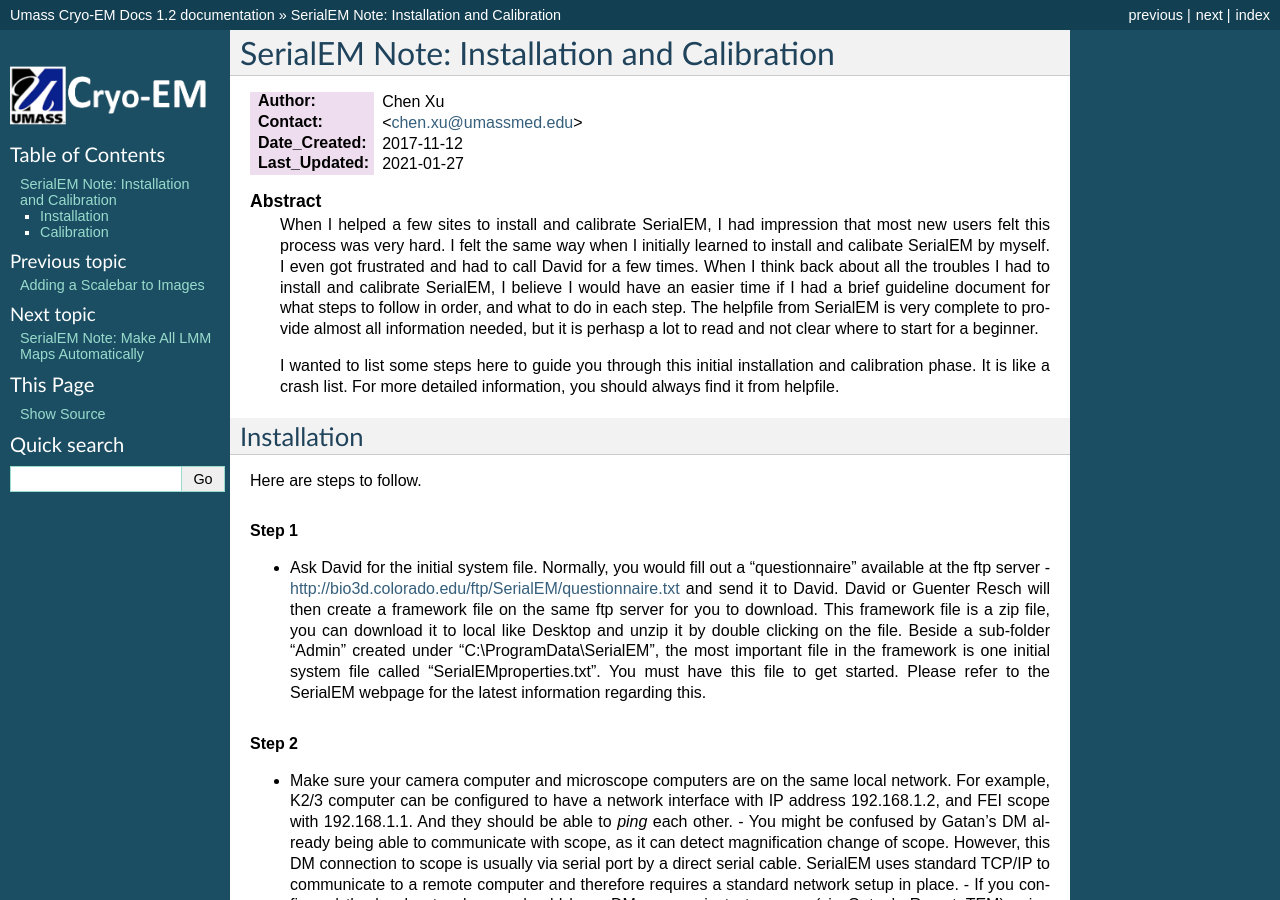
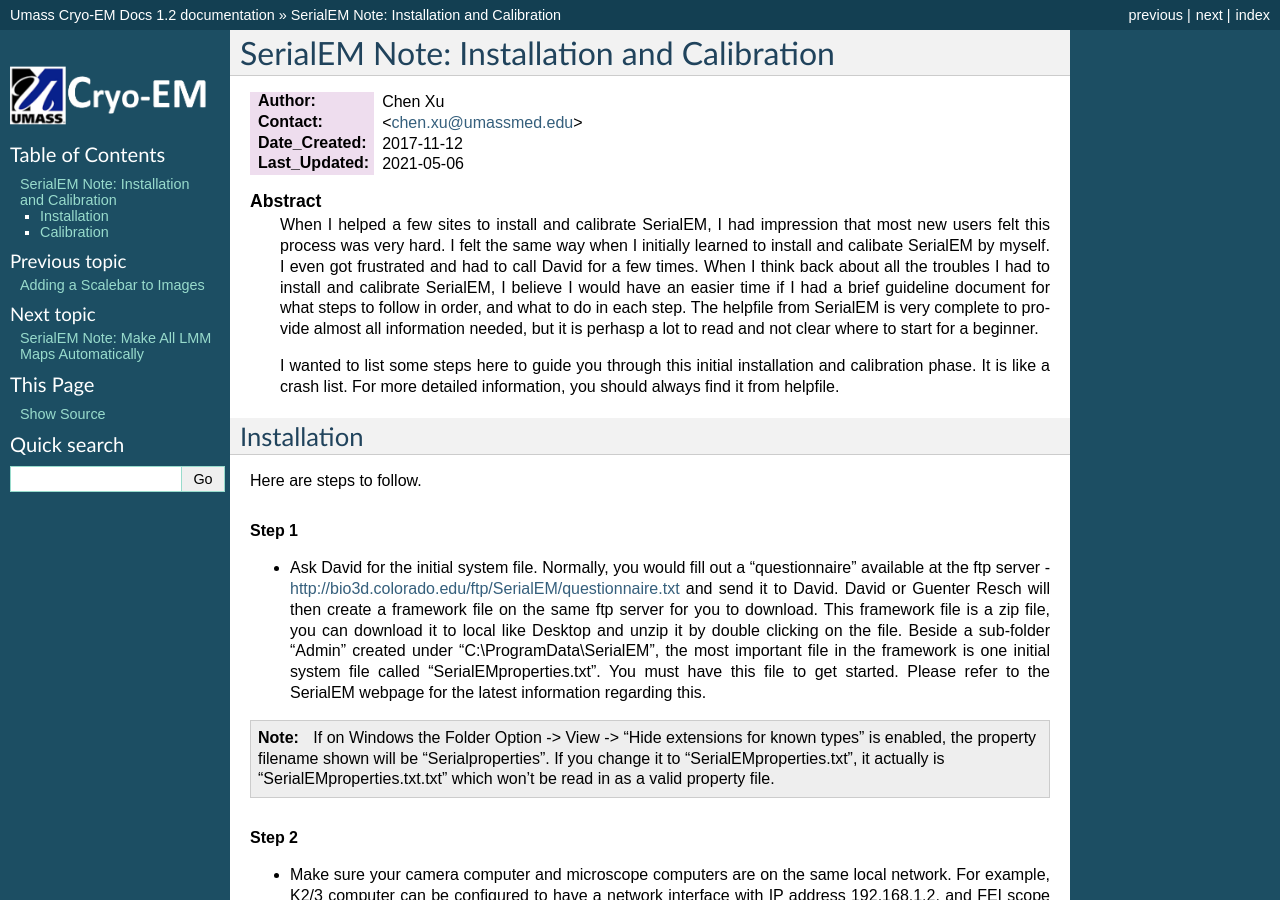
Before and after one commit to xuchen66/sphinx-emdocs, a Sphinx documentation site: the page built from source/serialEM-note-install-and-calib.rst, in a window 1280 px wide and 900 px high. Built offline with Sphinx 7.4.7, drawn with Linux system fonts in a browser that asks for light colours; pages that are not in the unit, such as notebooks, are missing from menus.

Commit message:
Update serialEM-note-install-and-calib.rst

```diff
--- a/source/serialEM-note-install-and-calib.rst
+++ b/source/serialEM-note-install-and-calib.rst
@@ -7,7 +7,7 @@
 :Author: Chen Xu
 :Contact: <chen.xu@umassmed.edu>
 :Date_Created: 2017-11-12
-:Last_Updated: 2021-01-27
+:Last_Updated: 2021-05-06
 
 .. glossary::
 
@@ -37,6 +37,11 @@
 .. rubric:: Step 1
 
 - Ask David for the initial system file. Normally, you would fill out a "questionnaire" available at the ftp server - http://bio3d.colorado.edu/ftp/SerialEM/questionnaire.txt and send it to David. David or Guenter Resch will then create a framework file on the same ftp server for you to download. This framework file is a zip file, you can download it to local like Desktop and unzip it by double clicking on the file. Beside a sub-folder "Admin" created under "C:\\ProgramData\\SerialEM", the most important file in the framework is one initial system file called "SerialEMproperties.txt". You must have this file to get started. Please refer to the SerialEM webpage for the latest information regarding this.
+
+.. Note::
+
+   If on Windows the Folder Option -> View -> "Hide extensions for known types" is enabled, the property filename shown will be "Serialproperties". If you change
+   it to "SerialEMproperties.txt", it actually is "SerialEMproperties.txt.txt" which won't be read in as a valid property file.
 
 .. rubric:: Step 2
 
```
